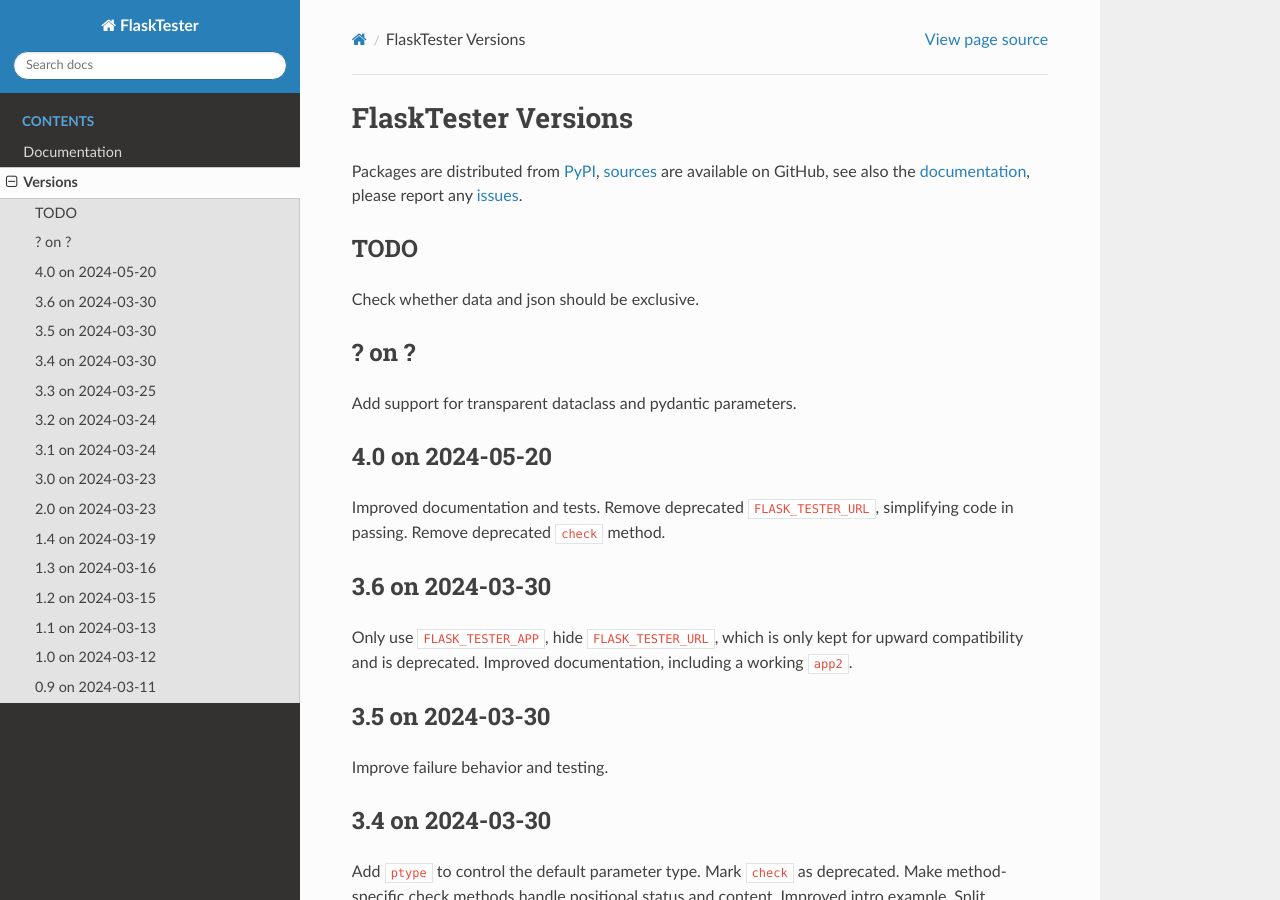
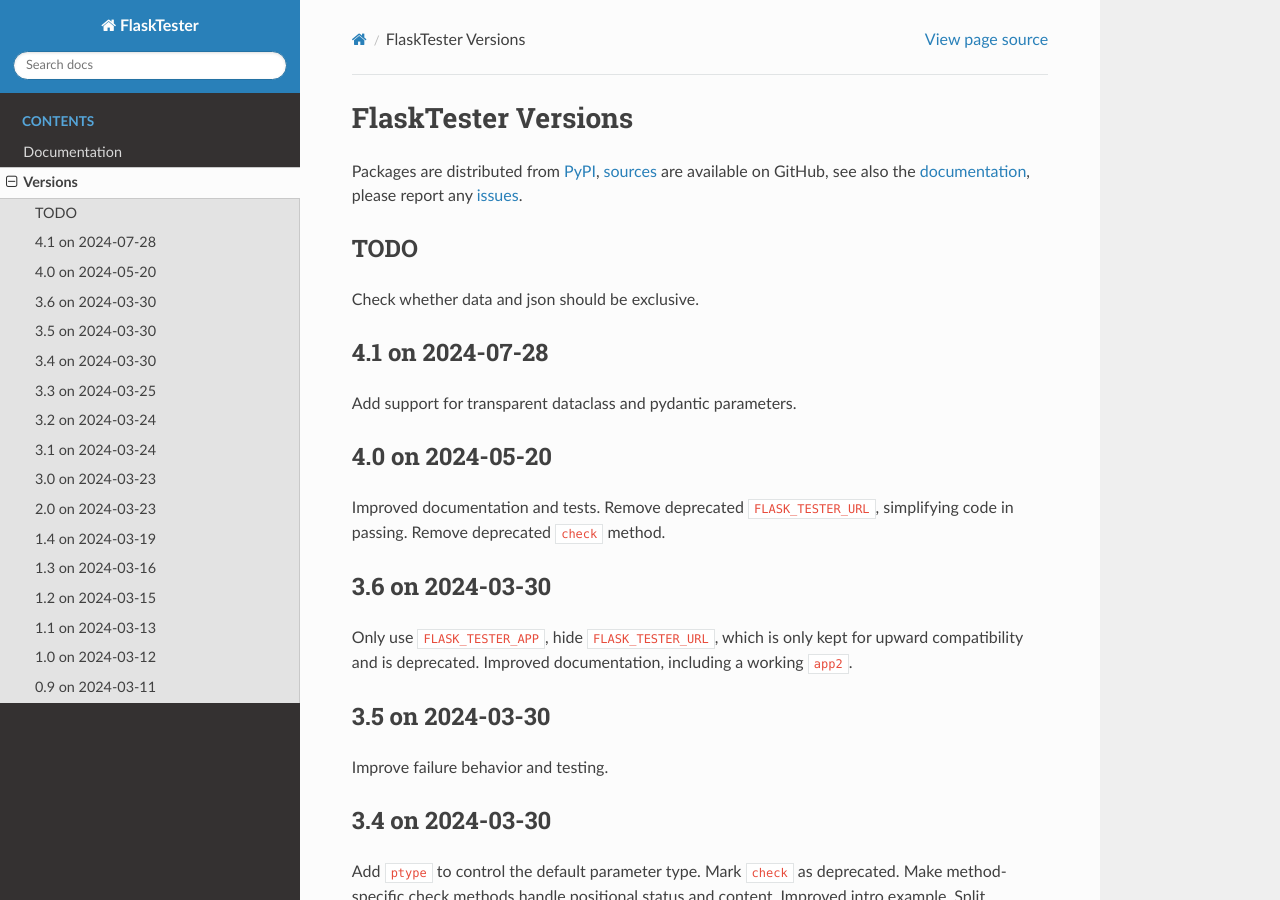
Before and after one commit to zx80/flask-tester, a Sphinx documentation site: the page built from docs/versions.md, in a window 1280 px wide and 900 px high. Built offline with Sphinx 7.4.7 and the Read the Docs theme 2.0.0, drawn with Linux system fonts in a browser that asks for light colours; pages that are not in the unit, such as notebooks, are missing from menus.

Commit message:
version 4.1

```diff
--- a/docs/versions.md
+++ b/docs/versions.md
@@ -9,7 +9,7 @@
 
 Check whether data and json should be exclusive.
 
-## ? on ?
+## 4.1 on 2024-07-28
 
 Add support for transparent dataclass and pydantic parameters.
 
--- a/pyproject.toml
+++ b/pyproject.toml
@@ -4,7 +4,7 @@
 
 [project]
 name = "FlaskTester"
-version = "4.0"
+version = "4.1"
 authors = [ { name = "Fabien Coelho", email = "flask.tester@coelho.net" } ]
 description = "Pytest fixtures for Flask internal and external authenticated tests"
 readme = "README.md"
```
